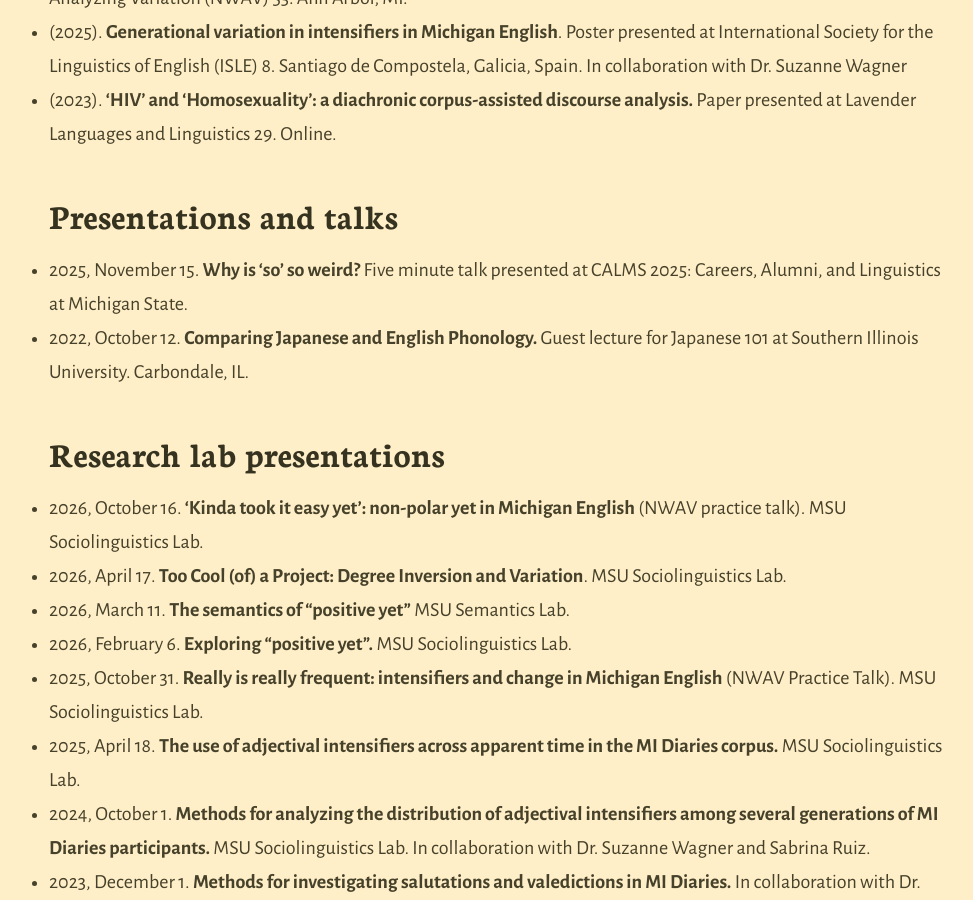
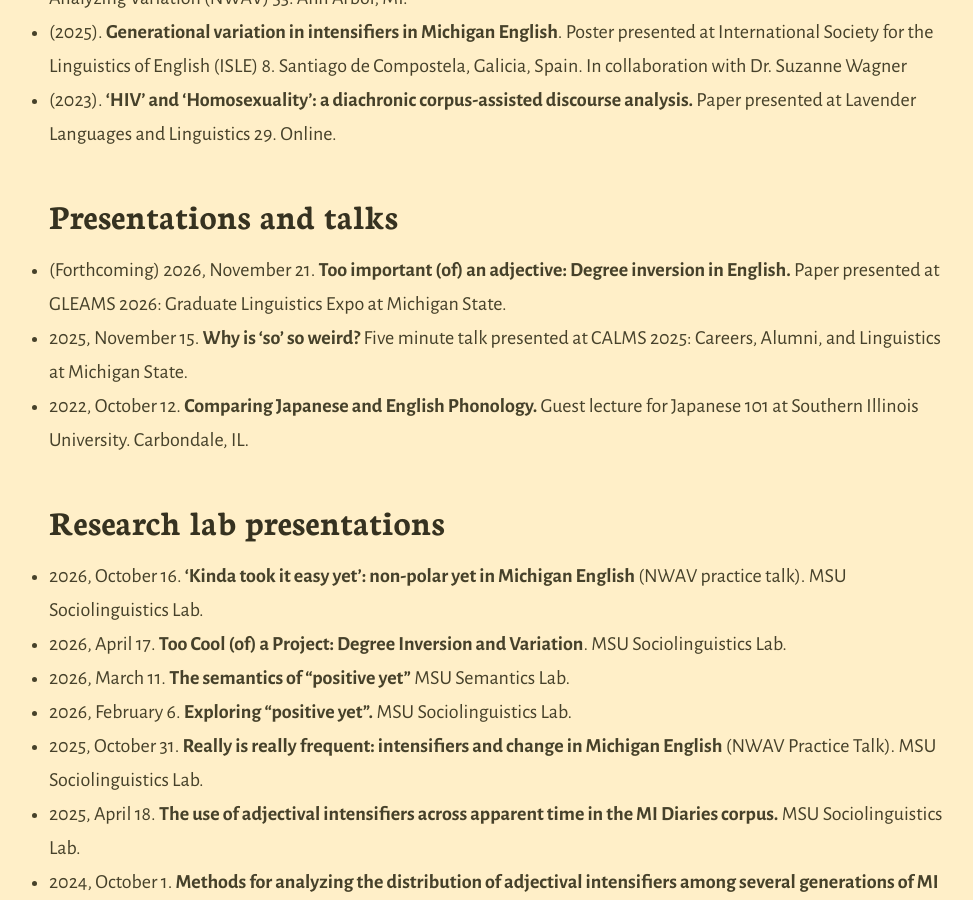
Before and after one commit to annankirk/annankirk.github.io, a Jekyll site: the page built from research.md, in a window 1280 px wide and 900 px high, scrolled down 1457 px. Shown: the whole window, without its empty margins (141-1114 px from the left). Built offline with Jekyll 4.4.1, drawn with Linux system fonts in a browser that asks for light colours.

Commit message:
Update research.md

```diff
--- a/research.md
+++ b/research.md
@@ -32,6 +32,7 @@ I have secondary interests in sociophonetics (how the sounds of language vary an
 - (2023). **'HIV' and 'Homosexuality': a diachronic corpus-assisted discourse analysis.** Paper presented at Lavender Languages and Linguistics 29. Online.
 
 ## Presentations and talks
+- (Forthcoming) 2026, November 21. **Too important (of) an adjective: Degree inversion in English.** Paper presented at GLEAMS 2026: Graduate Linguistics Expo at Michigan State.
 - 2025, November 15. **Why is 'so' so weird?** Five minute talk presented at CALMS 2025: Careers, Alumni, and Linguistics at Michigan State.
 - 2022, October 12. **Comparing Japanese and English Phonology.** Guest lecture for Japanese 101 at Southern Illinois University. Carbondale, IL.
 
```
